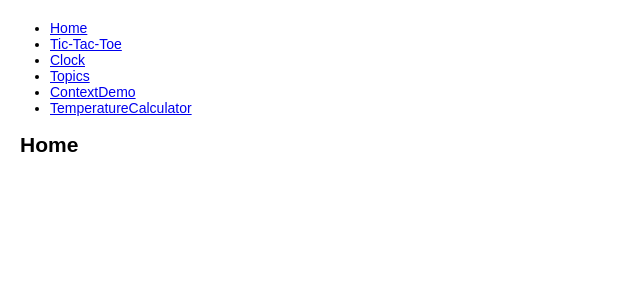
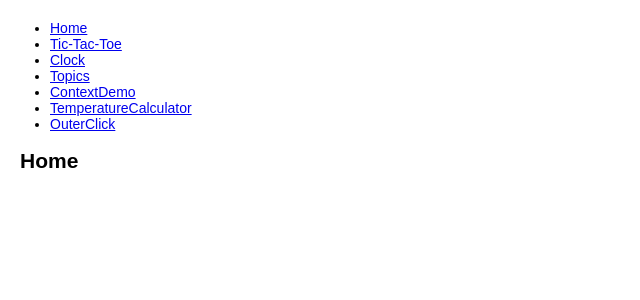
Before and after one commit to Na-Nazhou/TryReact, a React (Create React App) app: page / in a window 1280 px wide. Shown: the top 300 px of the page, without its empty margins (0-640 px from the left). Built offline with nearby package versions, Linux system fonts and the light colour scheme.

Commit message:
Add outer click example

```diff
--- a/src/App.tsx
+++ b/src/App.tsx
@@ -11,6 +11,7 @@ import { Clock } from "./Hooks/Clock";
 import { Topics } from "./React-router/Topics";
 import { ContextDemo } from "./Context/ContextDemo"
 import { TemperatureCalculator } from "./Form/TemperatureCalculator";
+import { OuterClickExample } from "./Accessibility/OuterClickExample";
 
 export const App = () => {
   return (
@@ -36,6 +37,9 @@ export const App = () => {
             <li>
               <NavLink to="/temperature-calculator">TemperatureCalculator</NavLink>
             </li>
+            <li>
+              <NavLink to="/outer-click">OuterClick</NavLink>
+            </li>
           </ul>
         </nav>
 
@@ -57,6 +61,9 @@ export const App = () => {
           <Route path="/temperature-calculator">
             <TemperatureCalculator />
           </Route>
+          <Route path="/outer-click">
+            <OuterClickExample />
+          </Route>
           {/* Less specific ones at the last */}
           <Route path="/">
             <Home />
```
Also changed, not shown: src/Accessibility/OuterClickExample.js (renamed from src/Ref/OuterClickExample.js).
